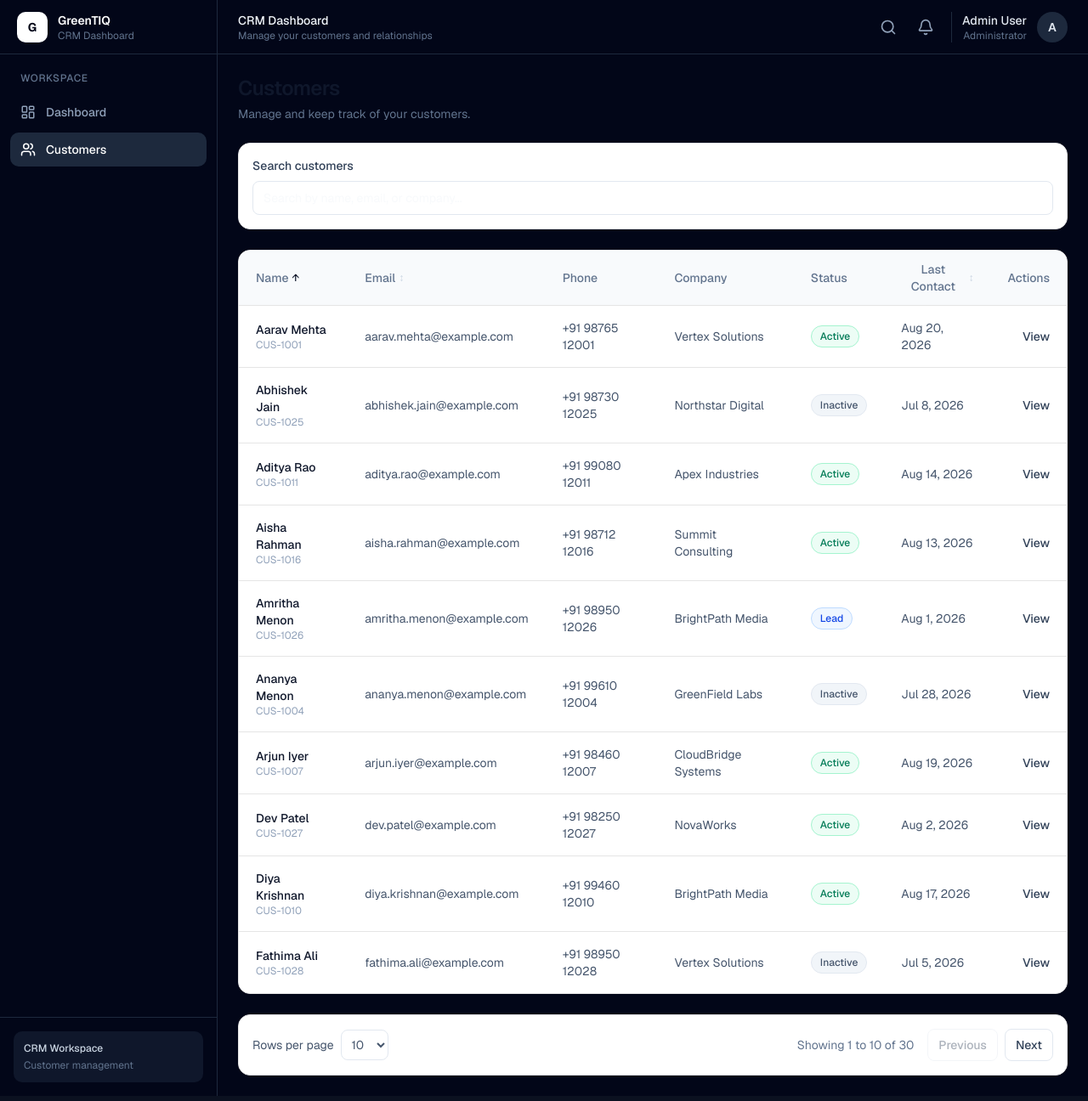
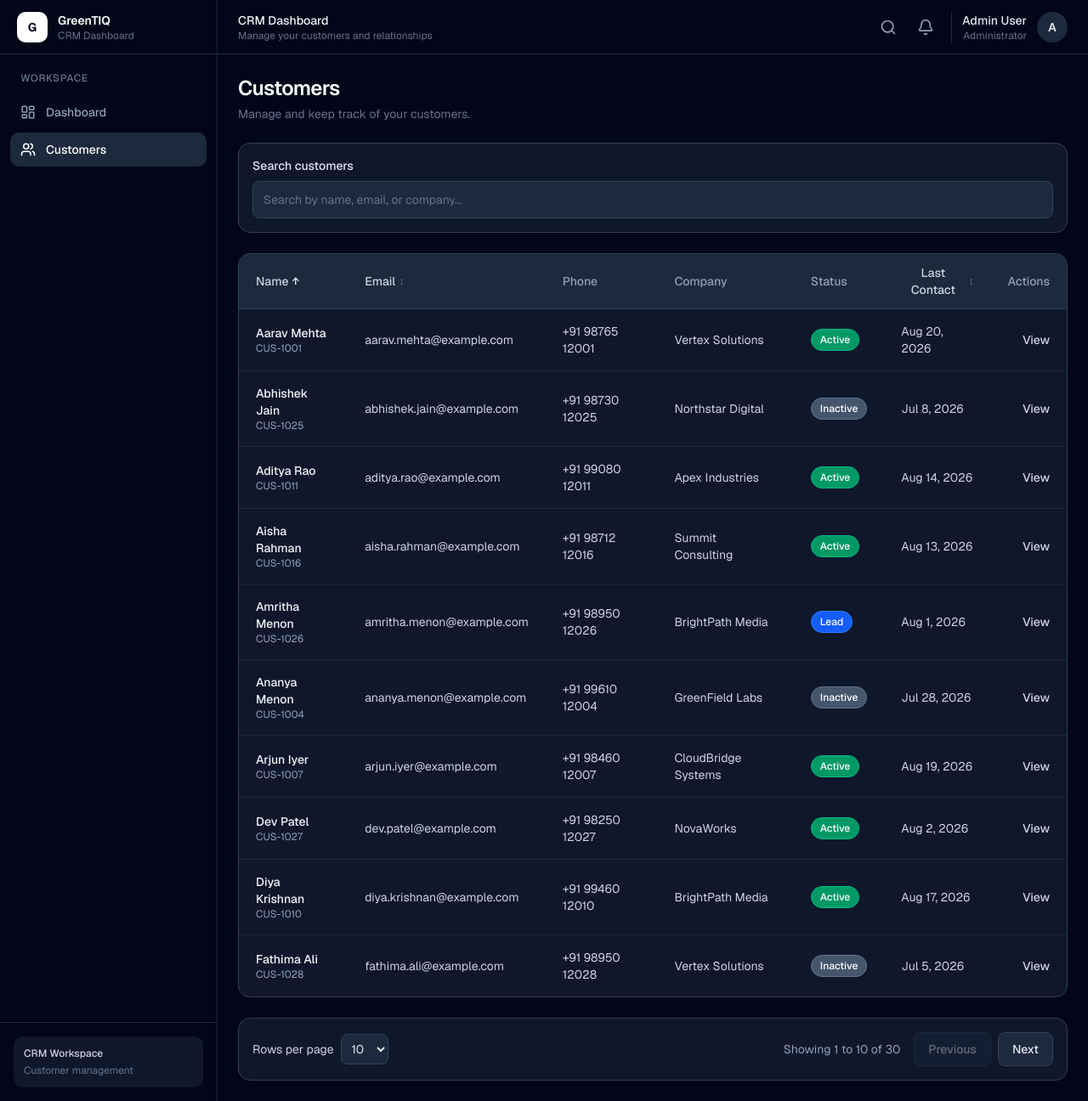
Before and after one commit to abhiram0a/advanced-crm-dashboard, a Next.js app: page /customers in a window 1280 px wide. Shown: the whole page at 85% size. Built offline with nearby package versions, Linux system fonts and the light colour scheme.

Commit message:
feat: improve customer states and responsive layout

```diff
--- a/src/app/customers/page.tsx
+++ b/src/app/customers/page.tsx
@@ -128,9 +128,9 @@ export default function CustomersPage() {
   };
 
   return (
-    <main className="space-y-6 p-6">
+    <main className="space-y-5 p-4 sm:space-y-6 sm:p-6">
       <div>
-        <h1 className="text-2xl font-semibold tracking-tight text-slate-900">
+      <h1 className="text-xl font-semibold tracking-tight text-white sm:text-2xl">
         Customers
         </h1>
 
@@ -140,31 +140,64 @@ export default function CustomersPage() {
       </div>
 
         {isLoading && (
-        <div className="rounded-xl border bg-white p-10 text-center text-sm text-slate-500">
-          Loading customers...
+        <div
+            className="overflow-hidden rounded-xl border border-slate-700 bg-slate-900"
+            aria-label="Loading customers"
+        >
+            <div className="animate-pulse">
+            <div className="border-b border-slate-700 bg-slate-800 px-5 py-4">
+                <div className="h-4 w-32 rounded bg-slate-700" />
+            </div>
+
+            {Array.from({ length: 6 }).map((_, index) => (
+                <div
+                key={index}
+                className="flex items-center gap-4 border-b border-slate-800 px-5 py-4 last:border-b-0"
+                >
+                <div className="h-4 w-32 rounded bg-slate-800" />
+                <div className="h-4 w-48 rounded bg-slate-800" />
+                <div className="hidden h-4 w-28 rounded bg-slate-800 sm:block" />
+                <div className="hidden h-4 w-24 rounded bg-slate-800 md:block" />
+                </div>
+            ))}
+            </div>
         </div>
         )}
 
         {isError && (
-        <div className="rounded-xl border border-red-200 bg-red-50 p-5">
-          <h2 className="font-medium text-red-800">
+        <div
+            role="alert"
+            className="rounded-xl border border-red-900/60 bg-red-950/40 p-5"
+        >
+            <div className="flex items-start gap-3">
+            <div
+                className="flex h-8 w-8 shrink-0 items-center justify-center rounded-full bg-red-600 text-sm font-semibold text-white"
+                aria-hidden="true"
+            >
+                !
+            </div>
+
+            <div>
+                <h2 className="font-medium text-red-300">
                 Unable to load customers
                 </h2>
 
-          <p className="mt-1 text-sm text-red-600">
+                <p className="mt-1 text-sm leading-6 text-red-400">
                 {error instanceof Error
                     ? error.message
                     : "Something went wrong while loading customers."}
                 </p>
             </div>
+            </div>
+        </div>
         )}
 
       {!isLoading && !isError && (
         <>
-          <div className="rounded-xl border bg-white p-4">
+          <div className="rounded-xl border border-slate-700 bg-slate-900 p-3 sm:p-4">
             <label
               htmlFor="customer-search"
-              className="mb-2 block text-sm font-medium text-slate-700"
+              className="mb-2 block text-sm font-medium text-slate-200"
             >
               Search customers
             </label>
@@ -178,11 +211,11 @@ export default function CustomersPage() {
                 setCurrentPage(1);
               }}
               placeholder="Search by name, email, or company..."
-              className="h-10 w-full rounded-md border border-slate-200 bg-white px-3 text-sm outline-none transition focus:border-slate-400 focus:ring-2 focus:ring-slate-100"
+              className="h-11 w-full rounded-md border border-slate-700 bg-slate-800 px-3 text-sm text-slate-100 outline-none transition placeholder:text-slate-500 focus:border-slate-500 focus:ring-2 focus:ring-slate-700"
             />
 
             {searchQuery.trim() && (
-              <p className="mt-2 text-xs text-slate-500">
+              <p className="mt-2 text-xs text-slate-400">
                 Showing{" "}
                 {filteredAndSortedCustomers.length} of{" "}
                 {customers.length} customers
@@ -190,16 +223,33 @@ export default function CustomersPage() {
             )}
           </div>
 
+            {customers.length === 0 ? (
+            <div className="rounded-xl border border-slate-700 bg-slate-900 p-10 text-center">
+                <div className="mx-auto flex h-12 w-12 items-center justify-center rounded-full bg-slate-800 text-lg text-slate-400">
+                +
+                </div>
+
+                <h2 className="mt-4 text-base font-semibold text-white">
+                No customers yet
+                </h2>
+
+                <p className="mx-auto mt-1 max-w-md text-sm leading-6 text-slate-400">
+                Your customer list is currently empty. Customers
+                will appear here once they are added.
+                </p>
+            </div>
+            ) : (
             <CustomerTable
                 customers={paginatedCustomers}
                 sortField={sortField}
                 sortDirection={sortDirection}
                 onSort={handleSort}
             />
+            )}
 
           {filteredAndSortedCustomers.length > 0 && (
-            <div className="flex flex-col gap-4 rounded-xl border bg-white p-4 sm:flex-row sm:items-center sm:justify-between">
-              <div className="flex items-center gap-2 text-sm text-slate-600">
+            <div className="flex flex-col gap-4 rounded-xl border border-slate-700 bg-slate-900 p-4 sm:flex-row sm:items-center sm:justify-between">
+              <div className="flex items-center gap-2 text-sm text-slate-300">
                 <label htmlFor="page-size">
                   Rows per page
                 </label>
@@ -212,7 +262,7 @@ export default function CustomersPage() {
                       Number(event.target.value),
                     )
                   }
-                  className="h-9 rounded-md border border-slate-200 bg-white px-2 text-sm outline-none focus:border-slate-400 focus:ring-2 focus:ring-slate-100"
+                  className="h-9 rounded-md border border-slate-700 bg-slate-800 px-2 text-sm text-slate-200 outline-none focus:border-slate-500 focus:ring-2 focus:ring-slate-700"
                 >
                   <option value={10}>10</option>
                   <option value={25}>25</option>
@@ -221,7 +271,7 @@ export default function CustomersPage() {
               </div>
 
               <div className="flex items-center justify-between gap-4">
-                <p className="text-sm text-slate-500">
+                <p className="text-sm text-slate-400">
                   Showing{" "}
                   {(currentPage - 1) * pageSize + 1} to{" "}
                   {Math.min(
@@ -238,7 +288,7 @@ export default function CustomersPage() {
                       goToPage(currentPage - 1)
                     }
                     disabled={currentPage === 1}
-                    className="rounded-md border border-slate-200 px-3 py-2 text-sm font-medium text-slate-700 transition hover:bg-slate-50 disabled:cursor-not-allowed disabled:opacity-40"
+                    className="min-h-10 rounded-md border border-slate-700 bg-slate-800 px-4 py-2 text-sm font-medium text-slate-200 transition hover:bg-slate-700 disabled:cursor-not-allowed disabled:opacity-40"
                   >
                     Previous
                   </button>
@@ -249,7 +299,7 @@ export default function CustomersPage() {
                       goToPage(currentPage + 1)
                     }
                     disabled={currentPage === totalPages}
-                    className="rounded-md border border-slate-200 px-3 py-2 text-sm font-medium text-slate-700 transition hover:bg-slate-50 disabled:cursor-not-allowed disabled:opacity-40"
+                    className="min-h-10 rounded-md border border-slate-700 bg-slate-800 px-4 py-2 text-sm font-medium text-slate-200 transition hover:bg-slate-700 disabled:cursor-not-allowed disabled:opacity-40"
                   >
                     Next
                   </button>
--- a/src/components/customers/CustomerTable.tsx
+++ b/src/components/customers/CustomerTable.tsx
@@ -16,16 +16,16 @@ interface CustomerTableProps {
 function getStatusClasses(status: Customer["status"]) {
   switch (status) {
     case "Active":
-      return "bg-emerald-50 text-emerald-700 border-emerald-200";
+      return "bg-emerald-600 text-white border-emerald-500";
 
     case "Inactive":
-      return "bg-slate-100 text-slate-600 border-slate-200";
+      return "bg-slate-600 text-white border-slate-500";
 
     case "Lead":
-      return "bg-blue-50 text-blue-700 border-blue-200";
+      return "bg-blue-600 text-white border-blue-500";
 
     default:
-      return "bg-slate-100 text-slate-600 border-slate-200";
+      return "bg-slate-600 text-white border-slate-500";
   }
 }
 
@@ -56,14 +56,14 @@ function SortButton({
     <button
       type="button"
       onClick={() => onSort(field)}
-      className="inline-flex items-center gap-1 font-medium text-slate-500 transition hover:text-slate-900"
+      className="inline-flex items-center gap-1 font-medium text-slate-300 transition hover:text-white"
     >
       {label}
 
       <span
         aria-hidden="true"
         className={`text-xs ${
-          isActive ? "text-slate-900" : "text-slate-300"
+          isActive ? "text-white" : "text-slate-500"
         }`}
       >
         {isActive
@@ -84,12 +84,12 @@ export default function CustomerTable({
 }: CustomerTableProps) {
   if (customers.length === 0) {
     return (
-      <div className="rounded-xl border bg-white p-10 text-center">
-        <h3 className="text-sm font-semibold text-slate-900">
+      <div className="rounded-xl border border-slate-700 bg-slate-900 p-10 text-center">
+        <h3 className="text-sm font-semibold text-white">
           No customers found
         </h3>
 
-        <p className="mt-1 text-sm text-slate-500">
+        <p className="mt-1 text-sm text-slate-400">
           Try adjusting your search or filters.
         </p>
       </div>
@@ -97,12 +97,12 @@ export default function CustomerTable({
   }
 
   return (
-    <div className="overflow-hidden rounded-xl border bg-white">
+    <div className="overflow-hidden rounded-xl border border-slate-700 bg-slate-900">
       <div className="overflow-x-auto">
         <table className="w-full min-w-225 text-sm">
-          <thead className="border-b bg-slate-50">
+          <thead className="border-b border-slate-700 bg-slate-800">
             <tr>
-              <th className="px-5 py-3 text-left">
+              <th className="px-4 py-3 text-left sm:px-5">
                 <SortButton
                   field="name"
                   label="Name"
@@ -112,7 +112,7 @@ export default function CustomerTable({
                 />
               </th>
 
-              <th className="px-5 py-3 text-left">
+              <th className="px-4 py-3 text-left sm:px-5">
                 <SortButton
                   field="email"
                   label="Email"
@@ -122,19 +122,19 @@ export default function CustomerTable({
                 />
               </th>
 
-              <th className="px-5 py-3 text-left font-medium text-slate-500">
+              <th className="px-5 py-3 text-left font-medium text-slate-400">
                 Phone
               </th>
 
-              <th className="px-5 py-3 text-left font-medium text-slate-500">
+              <th className="px-5 py-3 text-left font-medium text-slate-400">
                 Company
               </th>
 
-              <th className="px-5 py-3 text-left font-medium text-slate-500">
+              <th className="px-5 py-3 text-left font-medium text-slate-400">
                 Status
               </th>
 
-              <th className="px-5 py-3 text-left">
+              <th className="px-4 py-3 text-left sm:px-5">
                 <SortButton
                   field="lastContactDate"
                   label="Last Contact"
@@ -144,21 +144,21 @@ export default function CustomerTable({
                 />
               </th>
 
-              <th className="px-5 py-3 text-right font-medium text-slate-500">
+              <th className="px-5 py-3 text-right font-medium text-slate-400">
                 Actions
               </th>
             </tr>
           </thead>
 
-          <tbody className="divide-y">
+          <tbody className="divide-y divide-slate-800">
             {customers.map((customer) => (
               <tr
                 key={customer.id}
-                className="transition-colors hover:bg-slate-50"
+                className="transition-colors hover:bg-slate-800/60"
               >
-                <td className="px-5 py-4">
+                <td className="px-4 py-4 sm:px-5">
                   <div>
-                    <p className="font-medium text-slate-900">
+                    <p className="font-medium text-slate-100">
                       {customer.name}
                     </p>
 
@@ -168,19 +168,19 @@ export default function CustomerTable({
                   </div>
                 </td>
 
-                <td className="px-5 py-4 text-slate-600">
+                <td className="px-5 py-4 text-slate-300">
                   {customer.email}
                 </td>
 
-                <td className="px-5 py-4 text-slate-600">
+                <td className="px-5 py-4 text-slate-300">
                   {customer.phone}
                 </td>
 
-                <td className="px-5 py-4 text-slate-600">
+                <td className="px-5 py-4 text-slate-300">
                   {customer.company}
                 </td>
 
-                <td className="px-5 py-4">
+                <td className="px-4 py-4 sm:px-5">
                   <span
                     className={`inline-flex items-center rounded-full border px-2.5 py-1 text-xs font-medium ${getStatusClasses(
                       customer.status,
@@ -190,14 +190,14 @@ export default function CustomerTable({
                   </span>
                 </td>
 
-                <td className="px-5 py-4 text-slate-600">
+                <td className="px-5 py-4 text-slate-300">
                   {formatDate(customer.lastContactDate)}
                 </td>
 
                 <td className="px-5 py-4 text-right">
                   <button
                     type="button"
-                    className="text-sm font-medium text-slate-700 hover:text-slate-950"
+                    className="text-sm font-medium text-slate-300 transition hover:text-white"
                   >
                     View
                   </button>
```
Lines whose indentation alone changed are shown as unchanged.
